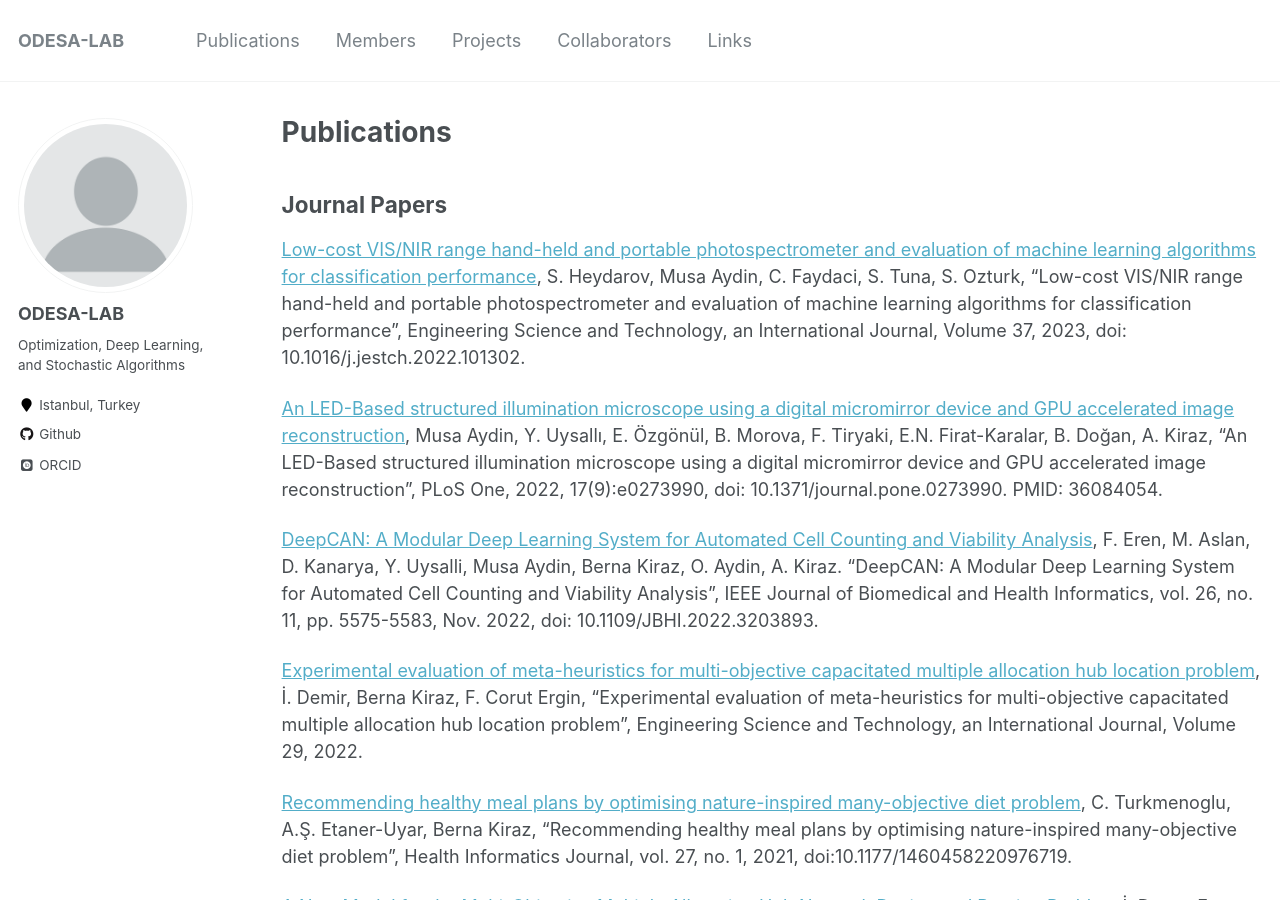
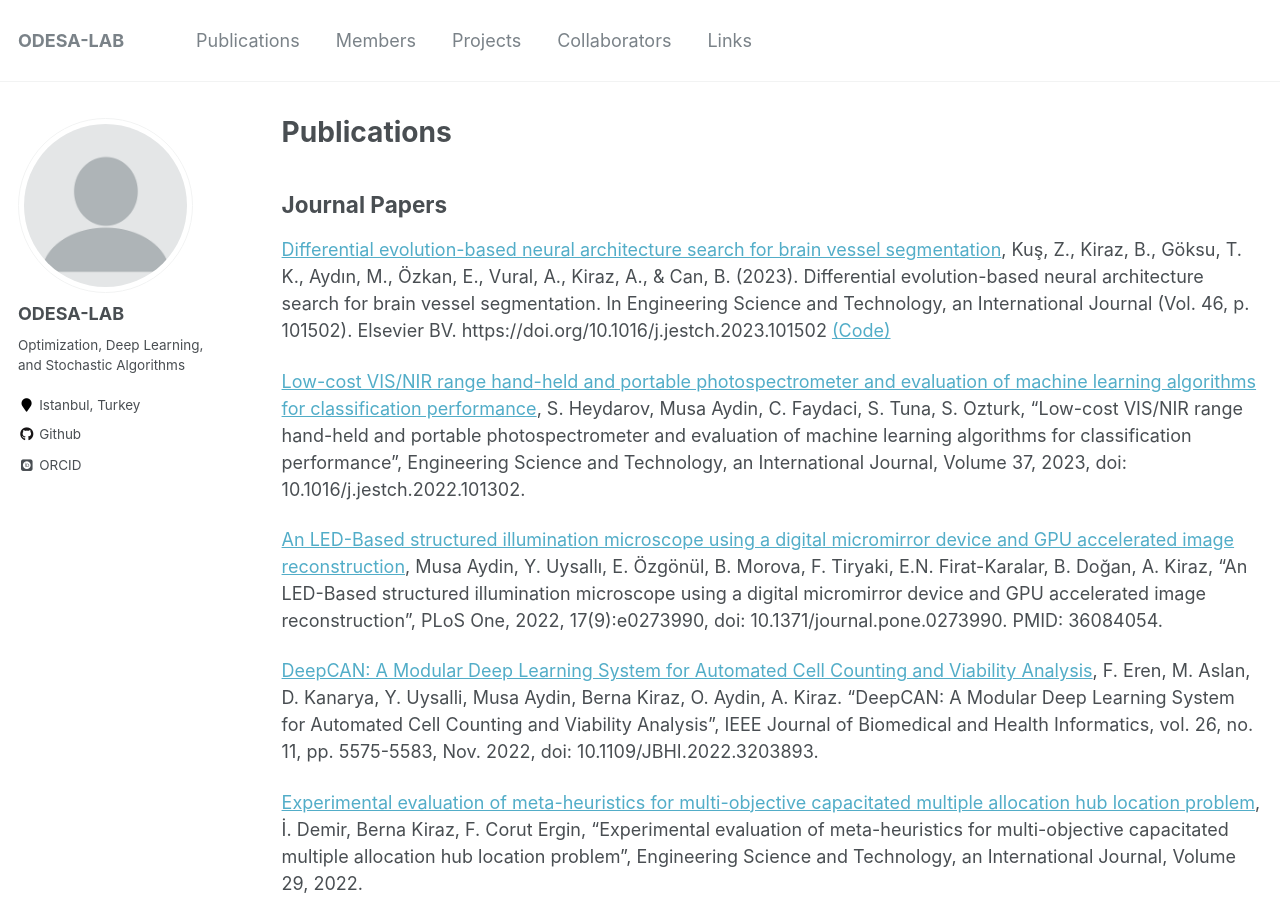
Before and after one commit to ODESALAB/odesalab.github.io, a Jekyll site: the page built from _pages/publications.md, in a window 1280 px wide and 900 px high. Built offline with Jekyll 4.4.1, drawn with Linux system fonts in a browser that asks for light colours; some web fonts are replaced.

Commit message:
Updated publications

```diff
--- a/_pages/publications.md
+++ b/_pages/publications.md
@@ -12,6 +12,8 @@ author_profile: true
 {% include base_path %}
 
 ## Journal Papers
+[Differential evolution-based neural architecture search for brain vessel segmentation](https://doi.org/10.1016/j.jestch.2023.101502), Kuş, Z., Kiraz, B., Göksu, T. K., Aydın, M., Özkan, E., Vural, A., Kiraz, A., & Can, B. (2023). Differential evolution-based neural architecture search for brain vessel segmentation. In Engineering Science and Technology, an International Journal (Vol. 46, p. 101502). Elsevier BV. https://doi.org/10.1016/j.jestch.2023.101502 [(Code)](https://github.com/ODESALAB/Differential-Evolution-based-Neural-Architecture-Search-for-BrainVessel-Segmentation)
+
 [Low-cost VIS/NIR range hand-held and portable photospectrometer and evaluation of machine learning algorithms for classification performance](https://doi.org/10.1016/j.jestch.2022.101302), S. Heydarov, Musa Aydin, C. Faydaci, S. Tuna, S. Ozturk, "Low-cost VIS/NIR range hand-held and portable photospectrometer and evaluation of machine learning algorithms for classification performance", Engineering Science and Technology, an International Journal, Volume 37, 2023, doi: 10.1016/j.jestch.2022.101302.
 
 [An LED-Based structured illumination microscope using a digital micromirror device and GPU accelerated image reconstruction](https://journals.plos.org/plosone/article?id=10.1371/journal.pone.0273990), Musa Aydin, Y. Uysallı, E. Özgönül, B. Morova, F. Tiryaki, E.N. Firat-Karalar, B. Doğan, A. Kiraz, "An LED-Based structured illumination microscope using a digital micromirror device and GPU accelerated image reconstruction", PLoS One, 2022, 17(9):e0273990, doi: 10.1371/journal.pone.0273990. PMID: 36084054.
```
